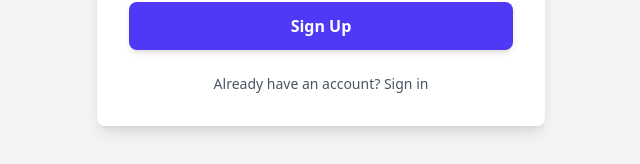
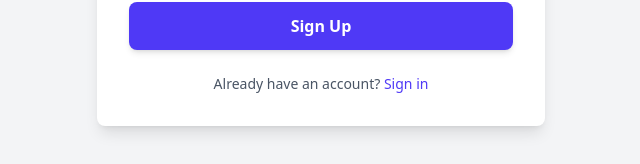
Before and after one commit to Vansh-Bhuva/Project, a React (Vite) app in the folder Expense-Tracker/: page /Signup in a window 1280 px wide. Shown: the part 559-723 px from the top of the page, without its empty margins (319-959 px from the left). Built offline with nearby package versions, Linux system fonts and the light colour scheme; no server answers.

Commit message:
Enhance Signup component by adding styling to the sign-in link for better visibility

```diff
--- a/Expense-Tracker/src/Component/Signup.jsx
+++ b/Expense-Tracker/src/Component/Signup.jsx
@@ -108,7 +108,7 @@ const Signup = () => {
 
         {/* Already have an account? */}
         <p className="mt-6 text-center text-sm text-gray-600">
-          Already have an account? <Link to="/Login">Sign in</Link>
+          Already have an account? <Link to="/Login" className="text-indigo-600">Sign in</Link>
         </p>
       </div>
     </div>
```
